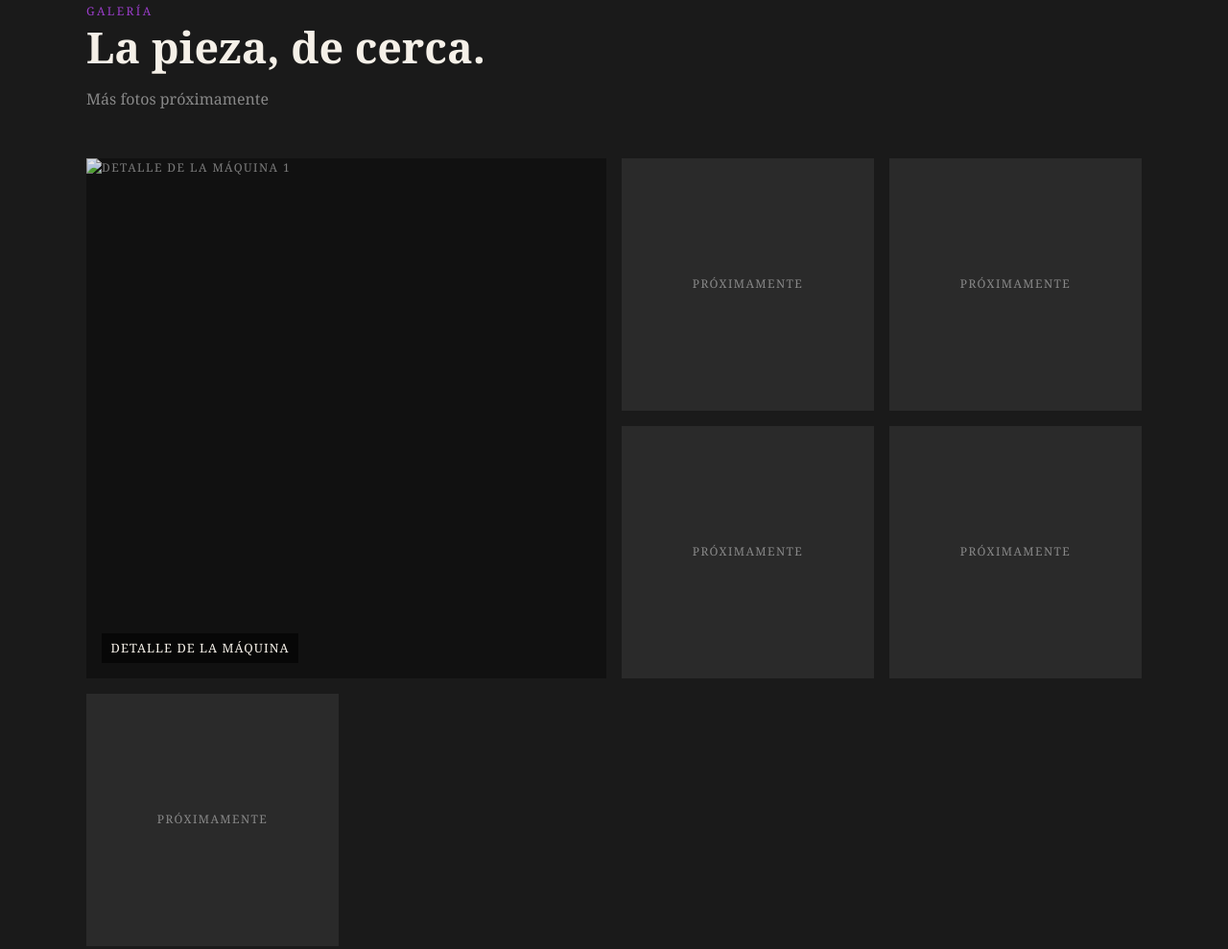
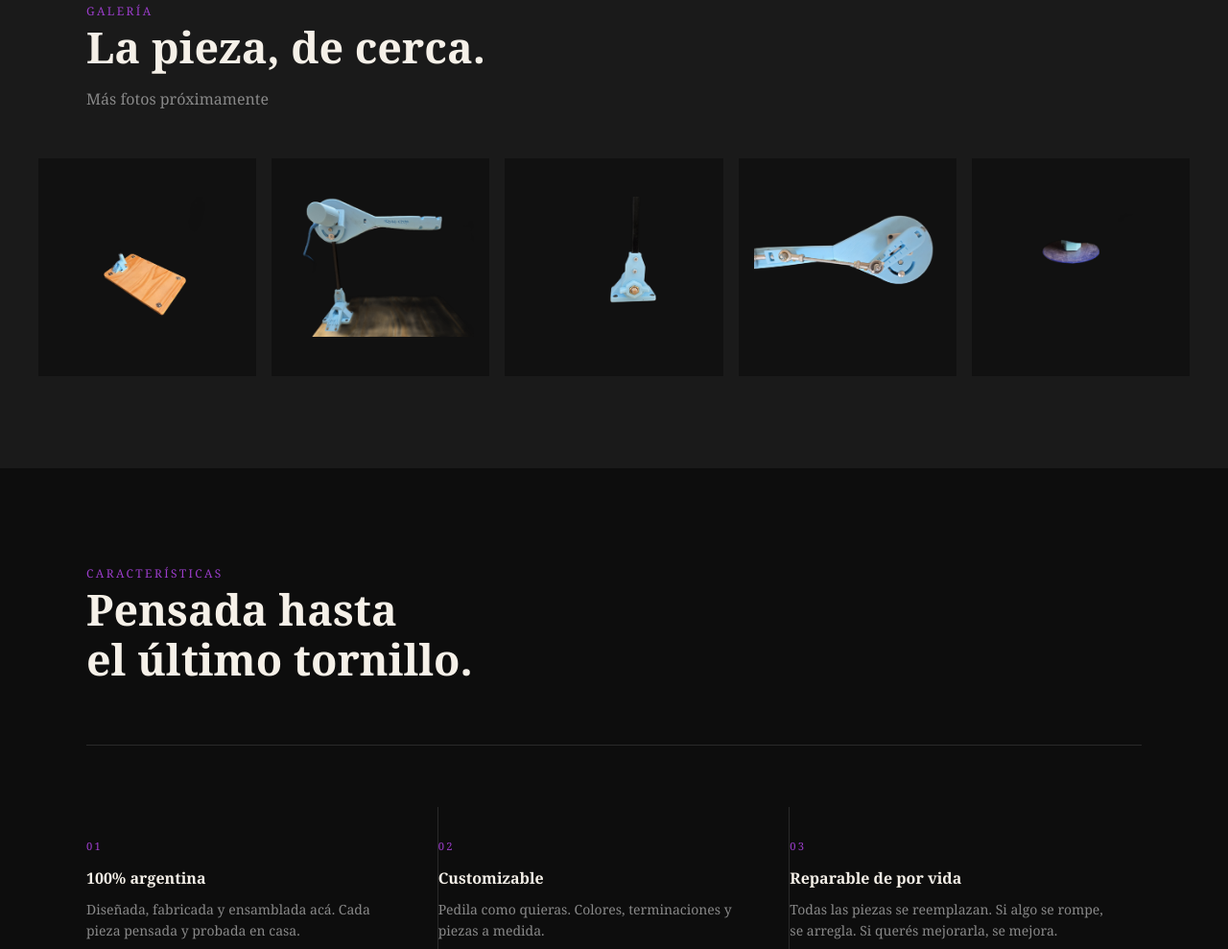
Before and after one commit to Kinkytoymaker/kinkytoymaker.github.io, a plain HTML site: page index.html in a window 1280 px wide. Shown: the part 990-1979 px from the top of the page at 96% size. Drawn offline with Linux system fonts and the light colour scheme.

Commit message:
Add muestrario photos to gallery with AI background removal
5 product photos processed with rembg, resized to max 900px, optimized.

Co-Authored-By: Claude Sonnet 4.6 <noreply@anthropic.com>

```diff
--- a/index.html
+++ b/index.html
@@ -221,50 +221,32 @@
     }
 
     .gallery-grid {
-      max-width: 1100px;
+      max-width: 1200px;
       margin: 0 auto;
       display: grid;
-      grid-template-columns: repeat(4, 1fr);
+      grid-template-columns: repeat(5, 1fr);
       gap: 1rem;
     }
 
     .gallery-item {
       aspect-ratio: 1;
-      background: var(--border);
+      background: #111;
       display: flex;
       align-items: center;
       justify-content: center;
-      font-size: 0.75rem;
-      letter-spacing: 0.12em;
-      text-transform: uppercase;
-      color: var(--muted);
       position: relative;
       overflow: hidden;
     }
 
-    .gallery-item.main {
-      grid-column: span 2;
-      grid-row: span 2;
-      background: #111;
+    .gallery-item img {
+      width: 100%;
+      height: 100%;
+      object-fit: contain;
+      padding: 1rem;
+      transition: transform 0.35s ease;
     }
 
-    .gallery-item.main img {
-      width: 100%;
-      height: 100%;
-      object-fit: cover;
-      filter: brightness(0.9);
-    }
-
-    .gallery-item.main .caption {
-      position: absolute;
-      bottom: 1rem;
-      left: 1rem;
-      font-size: 0.8rem;
-      color: var(--white);
-      background: rgba(0,0,0,0.6);
-      padding: 0.3rem 0.6rem;
-      letter-spacing: 0.08em;
-    }
+    .gallery-item:hover img { transform: scale(1.05); }
 
     /* FEATURES */
     #caracteristicas {
@@ -387,8 +369,7 @@
     @media (max-width: 900px) {
       .hero-text { padding: 3rem 1.5rem 4rem; }
 
-      .gallery-grid { grid-template-columns: repeat(2, 1fr); }
-      .gallery-item.main { grid-column: span 2; grid-row: span 1; aspect-ratio: 16/9; }
+      .gallery-grid { grid-template-columns: repeat(3, 1fr); }
 
       .features-header { grid-template-columns: 1fr; }
       .features-grid { grid-template-columns: 1fr 1fr; }
@@ -444,15 +425,21 @@
       <p class="section-desc">Más fotos próximamente</p>
     </div>
     <div class="gallery-grid">
-      <div class="gallery-item main">
-        <img src="fm.png" alt="Detalle de la máquina 1">
-        <span class="caption">Detalle de la máquina</span>
+      <div class="gallery-item">
+        <img src="gallery/principal.png" alt="Vista principal de la máquina">
       </div>
-      <div class="gallery-item">Próximamente</div>
-      <div class="gallery-item">Próximamente</div>
-      <div class="gallery-item">Próximamente</div>
-      <div class="gallery-item">Próximamente</div>
-      <div class="gallery-item">Próximamente</div>
+      <div class="gallery-item">
+        <img src="gallery/perfil.png" alt="Perfil de la máquina">
+      </div>
+      <div class="gallery-item">
+        <img src="gallery/base.png" alt="Base de madera barnizada">
+      </div>
+      <div class="gallery-item">
+        <img src="gallery/regulador-profundidad.png" alt="Regulador de profundidad">
+      </div>
+      <div class="gallery-item">
+        <img src="gallery/sopapas.png" alt="Patas de sopapa modulares">
+      </div>
     </div>
   </section>
 
```
Also changed, not shown: gallery/base.png (added), gallery/perfil.png (added), gallery/principal.png (added), gallery/regulador-profundidad.png (added), gallery/sopapas.png (added).
